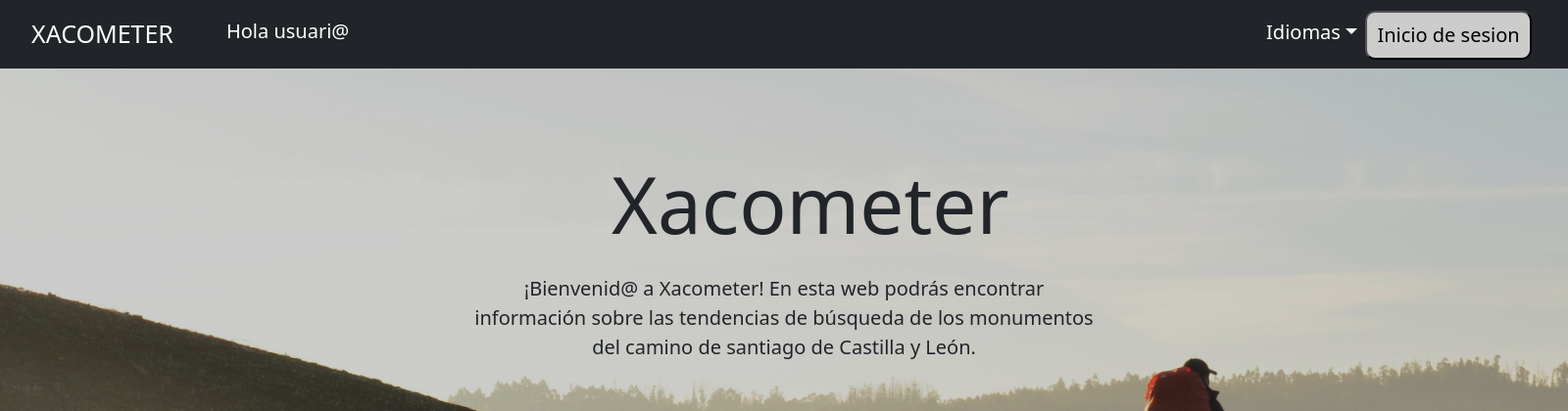
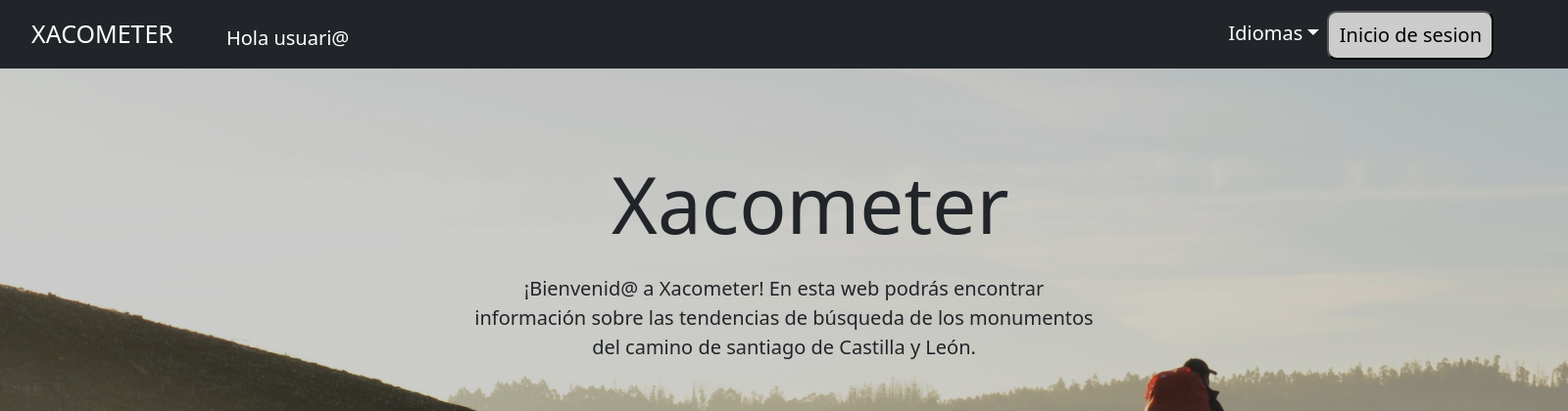
Before and after one commit to map10100/XacoMeter-Google, a PHP site: page /inicio.php in a window 1600 px wide. Shown: the top 420 px of the page at 98% size. Run offline with PHP 8.4, Linux system fonts and the light colour scheme.

Commit message:
barra de navegación finalizada

```diff
--- a/Codigo/web/navbar.php
+++ b/Codigo/web/navbar.php
@@ -26,6 +26,9 @@ if(file_exists($url_idioma)){
 <html lang="en">
   <head>
   <style>
+    .saludo{
+      width: 300px;
+    }
       @media screen and (max-width:991px) {
         .idiomas{
           margin-left:29px;
@@ -47,7 +50,7 @@ if(file_exists($url_idioma)){
       }
       @media screen and (min-width:992px) {
         .idiomas{
-          margin-left: 91%;
+          padding-left: 36%;
           margin-top: 1%:
       }
 
@@ -66,7 +69,7 @@ if(file_exists($url_idioma)){
       }
       @media screen and (min-width:1040px) {
         .idiomas{
-          margin-left: 102%;
+          padding-left: 45%;
           padding-top:1%;
         }
         .botonNav{
@@ -84,7 +87,7 @@ if(file_exists($url_idioma)){
       }
       @media screen and (min-width:1150px) {
         .idiomas{
-          margin-left: 128%;
+          padding-left: 63%;
           padding-top:1%;
         }
         .botonNav{
@@ -102,7 +105,7 @@ if(file_exists($url_idioma)){
       }
       @media screen and (min-width:1230px) {
         .idiomas{
-          margin-left: 150%;
+          padding-left: 77%;
           padding-top:1%;
         }
         .botonNav{
@@ -120,7 +123,7 @@ if(file_exists($url_idioma)){
       }
       @media screen and (min-width:1350px) {
         .idiomas{
-          margin-left: 175%;
+          padding-left: 98%;
           padding-top:1%;
         }
         .botonNav{
@@ -138,7 +141,7 @@ if(file_exists($url_idioma)){
       }
       @media screen and (min-width:1481px) {
         .idiomas{
-          margin-left: 200%;
+          padding-left: 121%;
           padding-top:1%;
         }
         .botonNav{
@@ -157,7 +160,7 @@ if(file_exists($url_idioma)){
       }
       @media screen and (min-width:1536px) {
         .idiomas{
-          padding-left: 15%;
+          padding-left: 130%;
           padding-top:1%;
         }
         .botonNav{
@@ -176,7 +179,7 @@ if(file_exists($url_idioma)){
       }
       @media screen and (min-width:1706px) {
         .idiomas{
-          margin-left: 250%;
+          padding-left: 250%;
           padding-top:1%;
         }
         .botonNav{
@@ -196,7 +199,7 @@ if(file_exists($url_idioma)){
 
       @media screen and (min-width:1850px) {
         .idiomas{
-          margin-left: 1160px;
+          padding-left: 223%;
           margin-right: 90px;
           padding-top:1%;
 
@@ -226,7 +229,7 @@ if(file_exists($url_idioma)){
   <body>
     <nav class="navbar navbar-dark navbar-expand-lg bg-body-tertiary bg-dark" style="height: 70px;">
         <div class="container-fluid">
-          <a class="navbar-brand" style="color: white; font-size: 25px;margin-left: 20px;"
+          <a class="navbar-brand" style="color: white; font-size: 25px;margin-left: 20px; cursor: context-menu"
           <?php
                 if (isset($_SESSION['username'])) {
                   echo 'onclick="window.location.href=\'principal.php\'"';
@@ -243,7 +246,8 @@ if(file_exists($url_idioma)){
           <div class="collapse navbar-collapse" id="navbarSupportedContent">
             <ul class="navbar-nav me-auto mb-2 navHam" style="background-color:#212529; ">
               <li class="nav-item">
-                <a class="nav-link active" aria-current="page" style="color: white; font-size: 20px; margin-left: 30px; width:200%; padding-top:8%">
+                <div class="saludo">
+                <a class="nav-link active" aria-current="page" style="color: white; font-size: 20px; margin-left: 30px; width:200%; padding-top:8%; cursor: context-menu">
                   <?php
 
                   if (isset($_SESSION['username'])) {
@@ -253,6 +257,7 @@ if(file_exists($url_idioma)){
                   }
                   ?>
                 </a>
+                </div>
               </li>
               <li class="idiomas nav-item dropdown ml-auto" >
                 <a class="nav-link dropdown-toggle" href="#" role="button" style="color: white; font-size: 20px;" data-bs-toggle="dropdown" aria-expanded="false"><?php echo $lang['idiomas'] ; ?></a>
```
